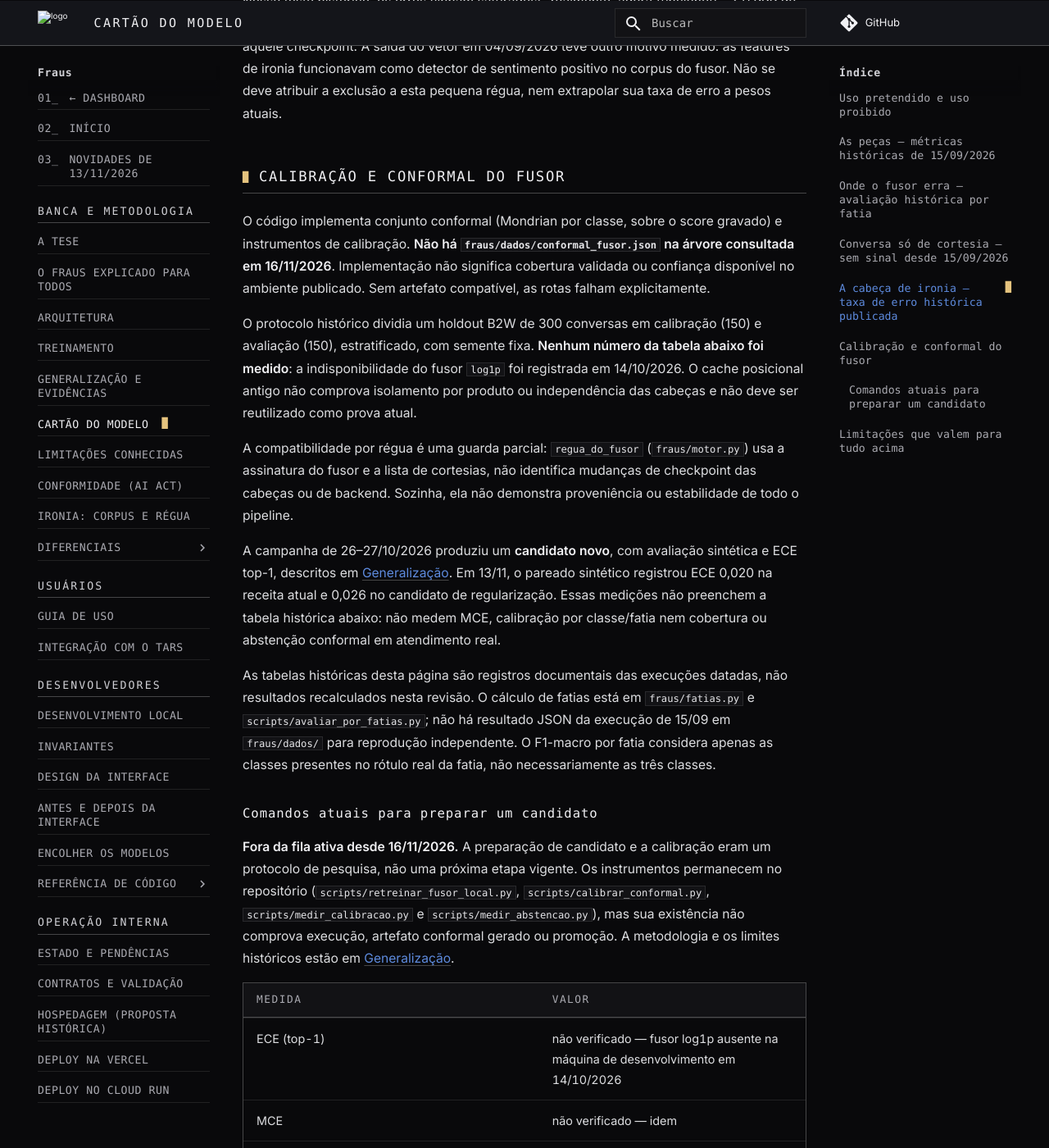
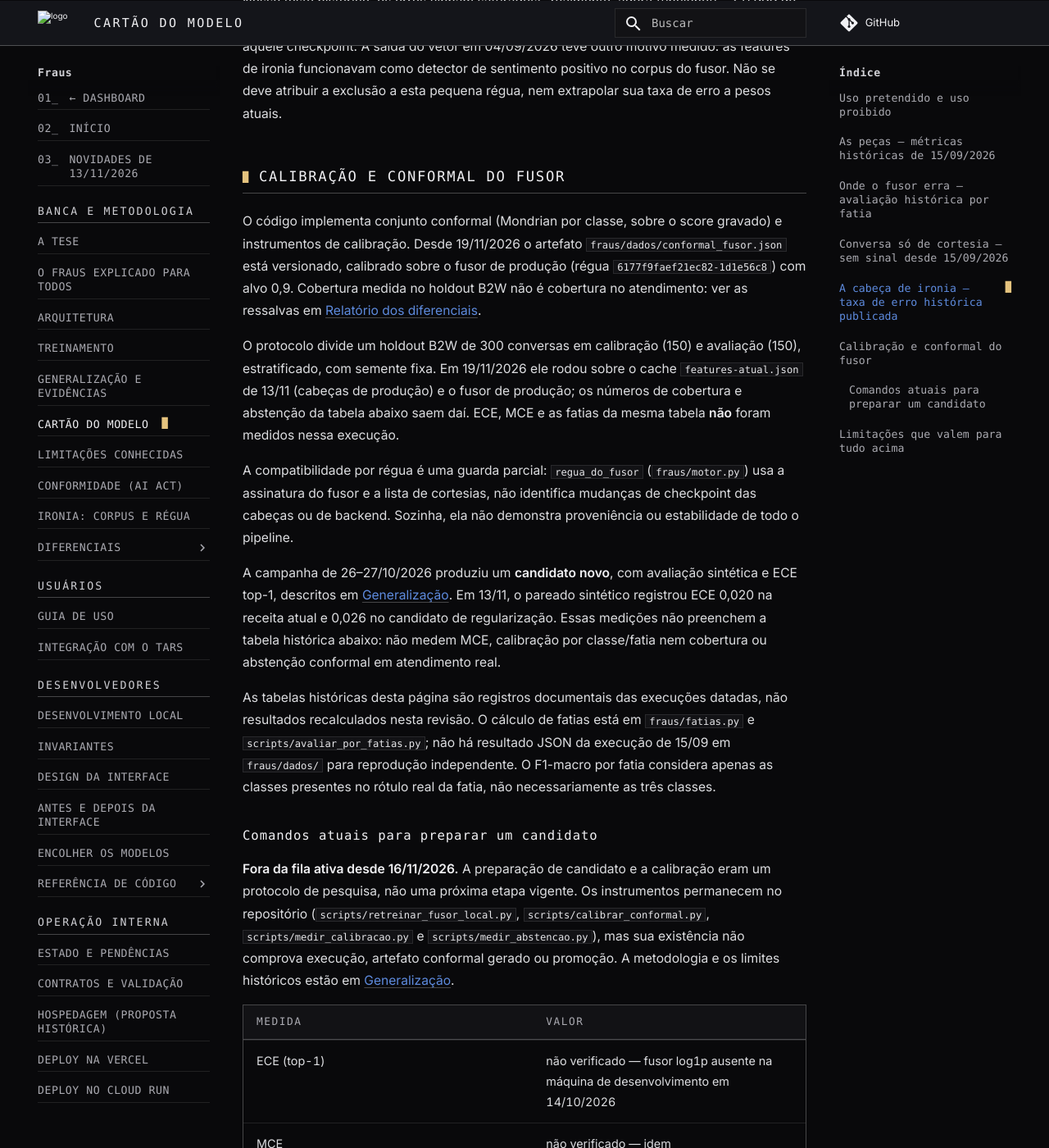
Before and after one commit to Joao-Tavares0312/Fraus, an MkDocs documentation site: the page built from docs/cartao-do-modelo.md, in a window 1280 px wide and 1400 px high, scrolled down 5310 px. Shown: the whole window at 82% size. Built offline with MkDocs 1.6.1 and Material for MkDocs 9.7.7, drawn with Linux system fonts in a browser that asks for light colours; some web fonts are replaced; comment, search, counter and statistics services are not loaded; some of the changed text lies outside the part shown.

Commit message:
feat(conformal): artefato do fusor de producao para a banca
- fraus/dados/conformal_fusor.json: alvo 0,9, regua 6177f9faef21ec82-1d1e56c8 (fusor 5c468660, pacote 42cd90c2), cache features-atual.json de 13/11.
- Holdout B2W n=300: cobertura 0,940 (0,860/0,980/0,980), tamanho medio 0,97, abstencao 0,073.
- Relatorio, cartao e limitacoes registram os numeros e as ressalvas; nenhum peso muda.

```diff
--- a/docs/cartao-do-modelo.md
+++ b/docs/cartao-do-modelo.md
@@ -151,16 +151,17 @@ esta pequena régua, nem extrapolar sua taxa de erro a pesos atuais.
 ## Calibração e conformal do fusor
 
 O código implementa conjunto conformal (Mondrian por classe, sobre o score
-gravado) e instrumentos de calibração. **Não há
-`fraus/dados/conformal_fusor.json` na árvore consultada em 16/11/2026**.
-Implementação não significa cobertura validada ou confiança disponível no
-ambiente publicado. Sem artefato compatível, as rotas falham explicitamente.
+gravado) e instrumentos de calibração. Desde 19/11/2026 o artefato
+`fraus/dados/conformal_fusor.json` está versionado, calibrado sobre o fusor
+de produção (régua `6177f9faef21ec82-1d1e56c8`) com alvo 0,9. Cobertura
+medida no holdout B2W não é cobertura no atendimento: ver as ressalvas em
+[Relatório dos diferenciais](diferenciais/relatorio.md#e2-calibracao-abstencao-e-conjunto-conformal).
 
-O protocolo histórico dividia um holdout B2W de 300 conversas em calibração
-(150) e avaliação (150), estratificado, com semente fixa. **Nenhum número da
-tabela abaixo foi medido**: a indisponibilidade do fusor `log1p` foi registrada
-em 14/10/2026. O cache posicional antigo não comprova isolamento por produto
-ou independência das cabeças e não deve ser reutilizado como prova atual.
+O protocolo divide um holdout B2W de 300 conversas em calibração (150) e
+avaliação (150), estratificado, com semente fixa. Em 19/11/2026 ele rodou
+sobre o cache `features-atual.json` de 13/11 (cabeças de produção) e o fusor
+de produção; os números de cobertura e abstenção da tabela abaixo saem daí.
+ECE, MCE e as fatias da mesma tabela **não** foram medidos nessa execução.
 
 A compatibilidade por régua é uma guarda parcial: `regua_do_fusor`
 (`fraus/motor.py`) usa a assinatura do fusor e a lista de cortesias, não
@@ -197,9 +198,9 @@ estão em [Generalização](generalizacao.md).
 | MCE | não verificado — idem |
 | ECE por classe | não verificado — idem |
 | ECE por fatia (falas, latência, emoji, escalou; "n/d" abaixo de 5 exemplos) | não verificado — idem |
-| Cobertura empírica no alvo de 90% (total e por classe) | não verificado — idem |
-| Acurácia das conversas que não abstêm (só o critério do conjunto; a rota de detalhe também abstém por deriva) | não verificado — idem |
-| Taxa de abstenção no alvo de 90% | não verificado — idem |
+| Cobertura empírica no alvo de 90% (total e por classe) | 0,940 total; 0,860 / 0,980 / 0,980 por classe (holdout B2W, 150 de avaliação, 19/11/2026) |
+| Acurácia das conversas que não abstêm (só o critério do conjunto; a rota de detalhe também abstém por deriva) | 0,978 — idem; alta demais para ser lida como desempenho (tempo sintético do holdout) |
+| Taxa de abstenção no alvo de 90% | 0,073 — idem |
 
 Garantia: cobertura ≥ alvo **por classe**, sob permutabilidade com o conjunto de
 calibração; **não vale** sob mudança de distribuição (atendimento real ≠ holdout
```
Also changed, not shown: docs/diferenciais/relatorio.md (+6 -2 lines), docs/limitacoes.md (+7 -7 lines), 1 other file.
